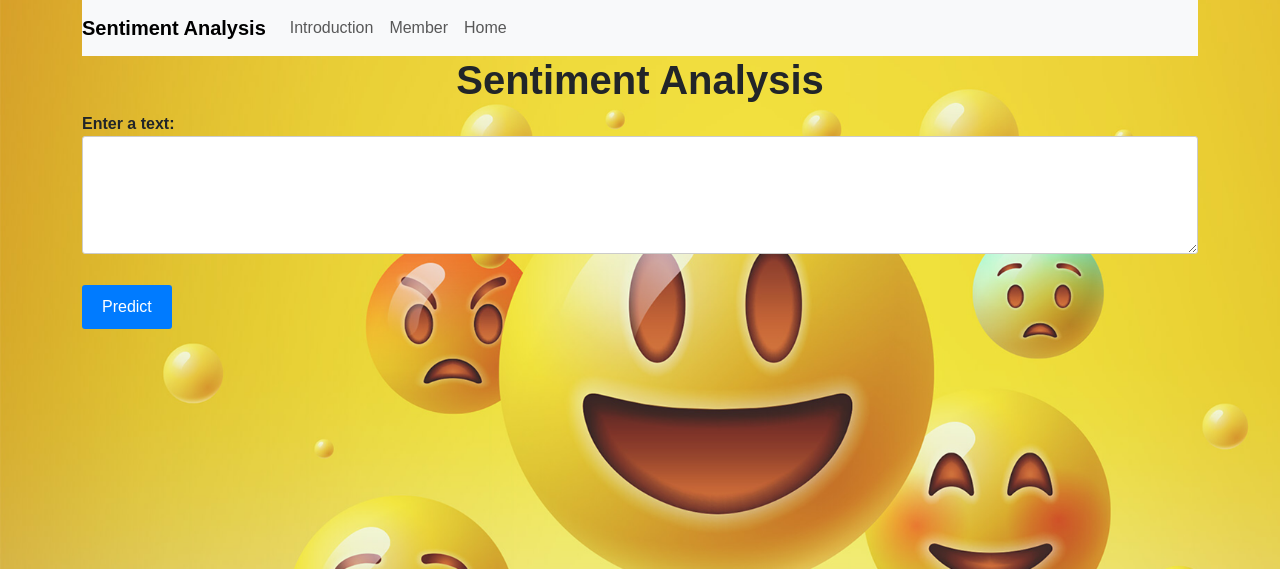
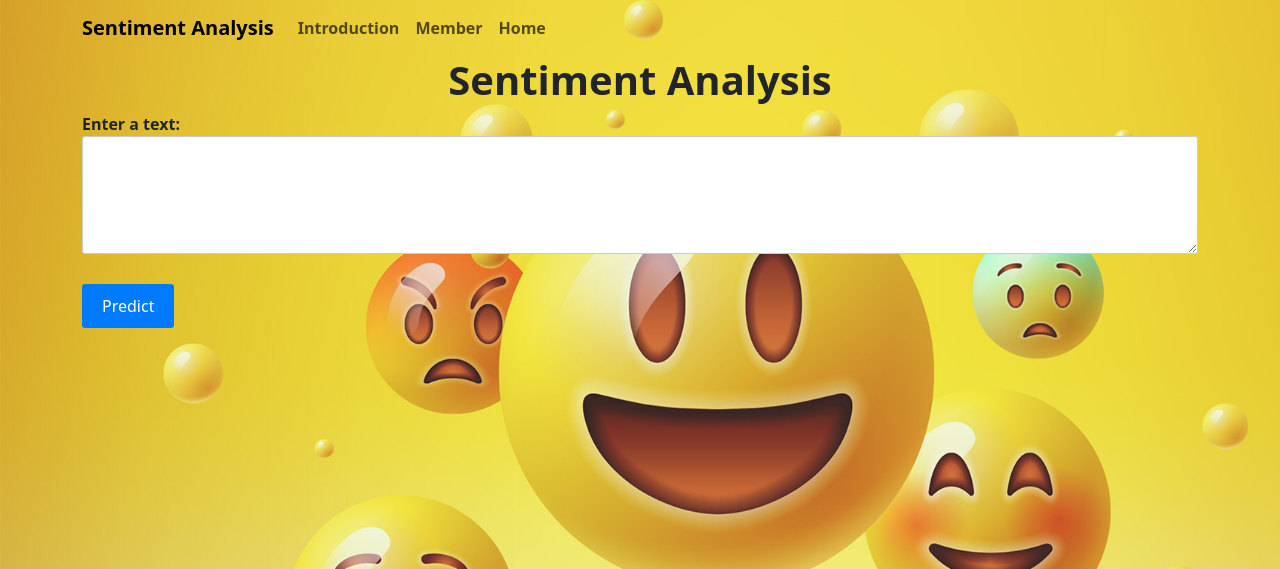
Before and after one commit to DiepDong/Sentiment, a Flask app: page /home.html in a window 1280 px wide. Shown: the top 569 px of the page. Run offline with Flask 3, Linux system fonts and the light colour scheme; some libraries are stand-ins or nearby versions.

Commit message:
Update index.html

```diff
--- a/templates/index.html
+++ b/templates/index.html
@@ -5,42 +5,34 @@
     <link rel="stylesheet" href="https://cdn.jsdelivr.net/npm/bootstrap/dist/css/bootstrap.min.css">
     <style>
         body {
-            font-family: Arial, sans-serif;
-            margin: 0;
-            padding: 0;
             background-image: url('static/B.jpg');
             background-size: cover;
             background-repeat: no-repeat;
             background-attachment: fixed;
-            display: flex;
-            justify-content: center;
-            align-items: center;
-            flex-direction: column;
         }
-
+        .navbar-brand:hover {
+        color: #ff0000;
+        }
+        .nav-link:hover {
+        color: #ff0000;
+        }
     </style>
 </head>
 <body>
     <div class="container">
-        <nav class="navbar navbar-expand-lg navbar-light bg-light">
+        <nav class="navbar navbar-expand-lg">
             <a class="navbar-brand" href="{{ url_for('index') }}"><strong>Sentiment Analysis</strong></a>
-            <button class="navbar-toggler" type="button" data-toggle="collapse" data-target="#navbarNav"
-                aria-controls="navbarNav" aria-expanded="false" aria-label="Toggle navigation">
-                <span class="navbar-toggler-icon"></span>
-            </button>
-            <div class="collapse navbar-collapse" id="navbarNav">
                 <ul class="navbar-nav">
                     <li class="nav-item">
-                        <a class="nav-link" href="{{ url_for('introduction') }}">Introduction</a>
+                        <a class="nav-link" href="{{ url_for('introduction') }}"><strong>Introduction</strong></a>
                     </li>
                     <li class="nav-item">
-                        <a class="nav-link" href="{{ url_for('member') }}">Member</a>
+                        <a class="nav-link" href="{{ url_for('member') }}"><strong>Member</strong></a>
                     </li>
                     <li class="nav-item">
-                        <a class="nav-link" href="{{ url_for('home') }}">Home</a>
+                        <a class="nav-link" href="{{ url_for('home') }}"><strong>Home</strong></a>
                     </li>
                 </ul>
-            </div>
         </nav>
 
         {% block content %}
```
